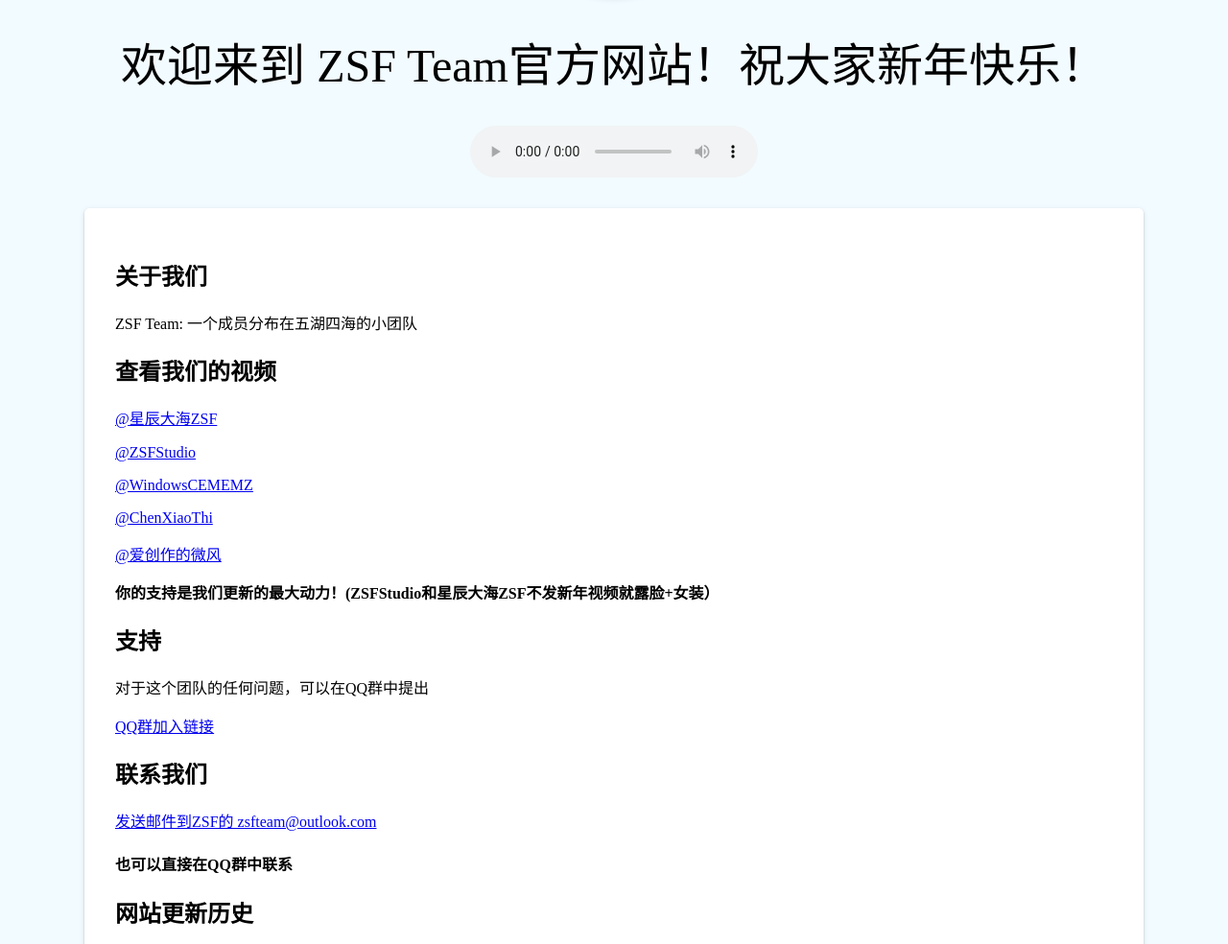
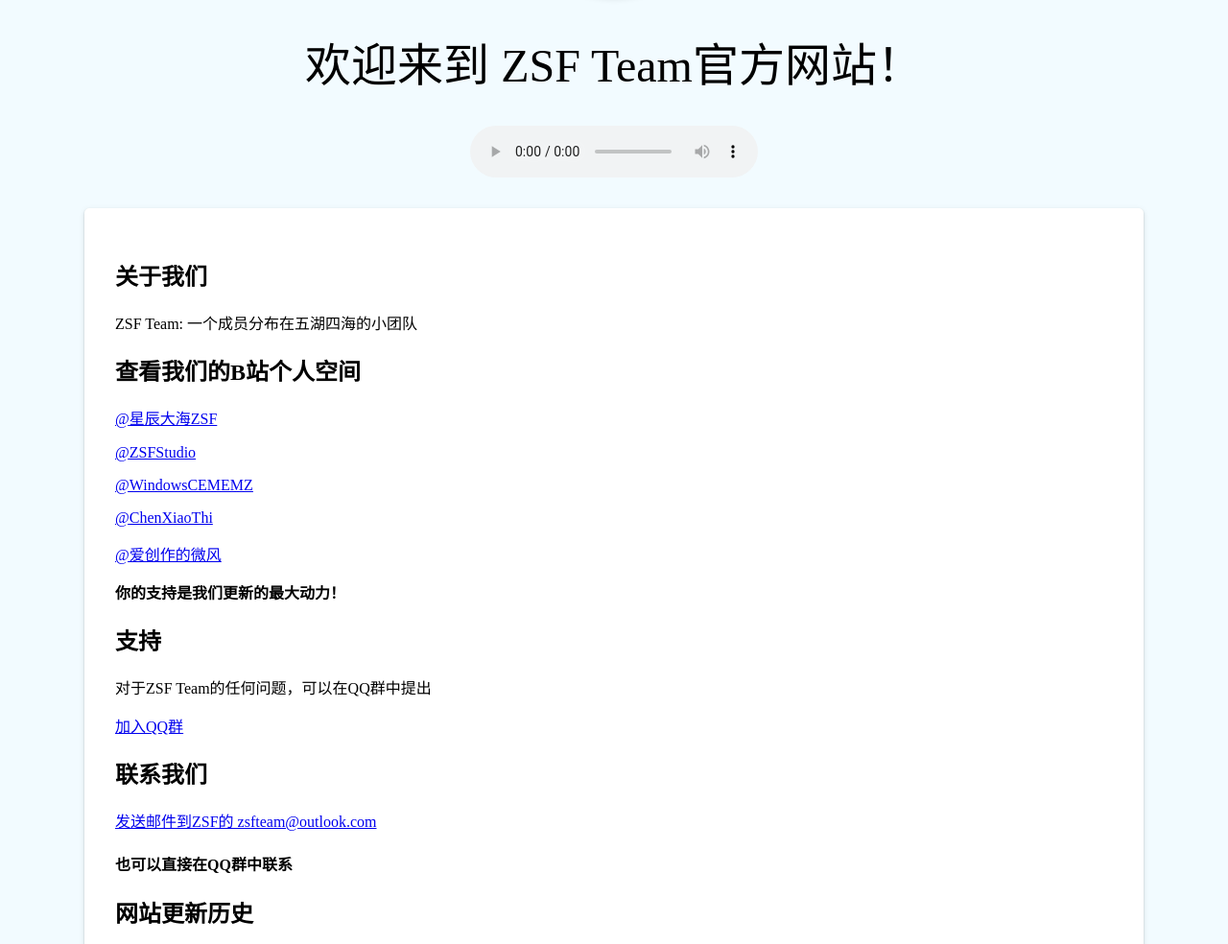
Before and after one commit to ZSFTeam/zsfteam.github.io, a plain HTML site: page index.html in a window 1280 px wide. Shown: the part 253-1237 px from the top of the page at 96% size. Drawn offline with Linux system fonts and the light colour scheme.

Commit message:
2024.2.25.html

```diff
--- a/index.html
+++ b/index.html
@@ -14,7 +14,7 @@
         onmousedown="logoOnMouseDown(event)" onmouseup="logoOnMouseUp(event)" />
     <h1 id="title">
         <div>欢迎来到</div>
-        <div>ZSF Team官方网站！祝大家新年快乐！</div>
+        <div>ZSF Team官方网站！</div>
     </h1>
     <audio controls>
         <source src="resources/2.webm" type="audio/webm">
@@ -23,16 +23,16 @@
     <div id="contentContainer">
         <h2>关于我们</h2>
         <p>ZSF Team: 一个成员分布在五湖四海的小团队</p>
-        <h2>查看我们的视频</h2>
+        <h2>查看我们的B站个人空间</h2>
         <p><a href="https://space.bilibili.com/626275698">@星辰大海ZSF</a></p>
         <p><a href="https://space.bilibili.com/1440461920">@ZSFStudio</a></p>
         <p><a href="https://space.bilibili.com/1322183332">@WindowsCEMEMZ</a></p>
         <p><a href="https://space.bilibili.com/1775553323">@ChenXiaoThi</a></p>
         <p><a href="https://space.bilibili.com/3493084354578544">@爱创作的微风</a></p>
-        <p><b>你的支持是我们更新的最大动力！(ZSFStudio和星辰大海ZSF不发新年视频就露脸+女装）</b></p>
+        <p><b>你的支持是我们更新的最大动力！</b></p>
         <h2>支持</h2>
-        <p>对于这个团队的任何问题，可以在QQ群中提出</p>
-        <a href="https://jq.qq.com/?_wv=1027&k=ObuR2ZC2">QQ群加入链接</a>
+        <p>对于ZSF Team的任何问题，可以在QQ群中提出</p>
+        <a href="https://jq.qq.com/?_wv=1027&k=ObuR2ZC2">加入QQ群</a>
         <h2>联系我们</h2>
         <a href="mailto:zsfteam@outlook.com">发送邮件到ZSF的 zsfteam@outlook.com</a>
         <h4>也可以直接在QQ群中联系</h4>
```
